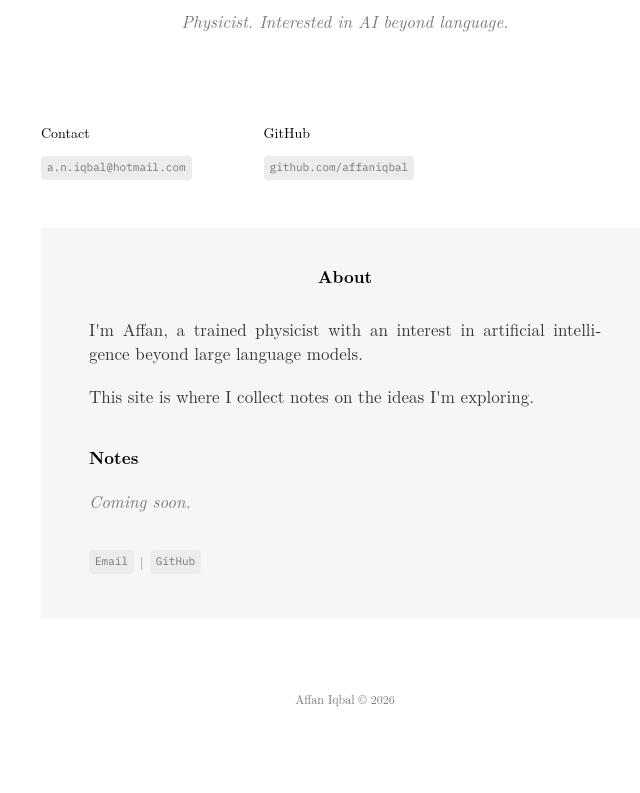
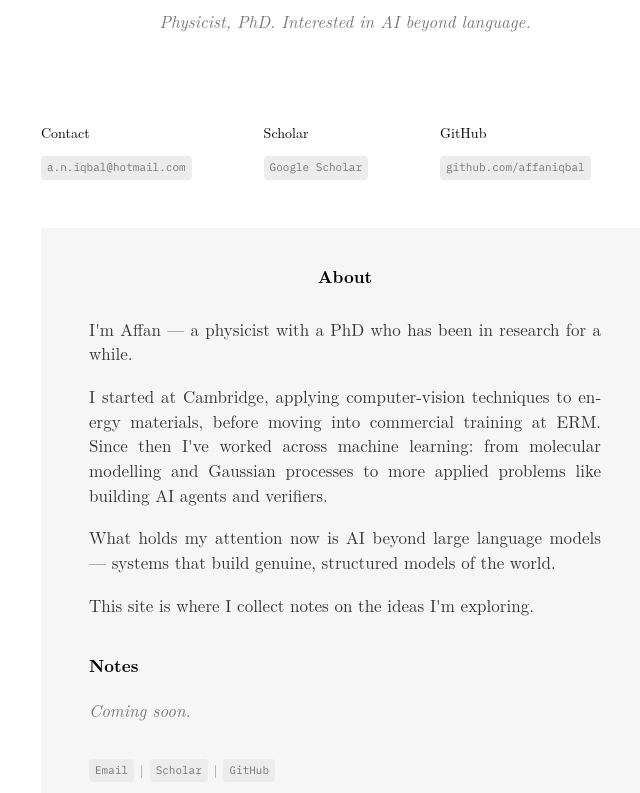
Before and after one commit to affaniqbal/ai, a plain HTML site: page index.html in a window 1280 px wide. Shown: the part 267-1060 px from the top of the page, without its empty margins (295-935 px from the left). Before the commit the page ends 1014 px from the top, so only its background shows below. Drawn offline with Linux system fonts and the light colour scheme; a web font is replaced by a local one.

Commit message:
Expand bio: PhD, research history, add Google Scholar

```diff
--- a/index.html
+++ b/index.html
@@ -4,7 +4,7 @@
   <meta charset="utf-8">
   <meta name="viewport" content="width=device-width, initial-scale=1">
   <title>Affan Iqbal</title>
-  <meta name="description" content="Affan Iqbal: physicist, interested in AI beyond large language models.">
+  <meta name="description" content="Affan Iqbal, PhD: physicist, interested in AI beyond large language models.">
 
   <link rel="stylesheet" href="https://cdn.jsdelivr.net/gh/aaaakshat/cm-web-fonts@latest/fonts.css">
   <link rel="stylesheet" href="https://fonts.googleapis.com/css2?family=IBM+Plex+Mono:wght@400&display=swap">
@@ -21,13 +21,17 @@
         <rect x="58" y="0" width="14" height="64"/>
       </svg>
       <h1>Affan Iqbal</h1>
-      <p class="tagline">Physicist. Interested in AI beyond language.</p>
+      <p class="tagline">Physicist, PhD. Interested in AI beyond language.</p>
     </header>
 
     <section class="info">
       <div>
         <h2>Contact</h2>
         <a class="chip" href="mailto:a.n.iqbal@hotmail.com">a.n.iqbal@hotmail.com</a>
+      </div>
+      <div>
+        <h2>Scholar</h2>
+        <a class="chip" href="https://scholar.google.com/citations?user=79uMXFsAAAAJ&hl=en">Google Scholar</a>
       </div>
       <div>
         <h2>GitHub</h2>
@@ -38,7 +42,11 @@
     <main>
       <h2>About</h2>
 
-      <p>I'm Affan, a trained physicist with an interest in artificial intelligence beyond large language models.</p>
+      <p>I'm Affan &mdash; a physicist with a PhD who has been in research for a while.</p>
+
+      <p>I started at Cambridge, applying computer-vision techniques to energy materials, before moving into commercial training at ERM. Since then I've worked across machine learning: from molecular modelling and Gaussian processes to more applied problems like building AI agents and verifiers.</p>
+
+      <p>What holds my attention now is AI beyond large language models &mdash; systems that build genuine, structured models of the world.</p>
 
       <p>This site is where I collect notes on the ideas I'm exploring.</p>
 
@@ -53,6 +61,8 @@
       <nav class="links">
         <a class="chip" href="mailto:a.n.iqbal@hotmail.com">Email</a>
         <span class="sep">|</span>
+        <a class="chip" href="https://scholar.google.com/citations?user=79uMXFsAAAAJ&hl=en">Scholar</a>
+        <span class="sep">|</span>
         <a class="chip" href="https://github.com/affaniqbal">GitHub</a>
       </nav>
     </main>
```
